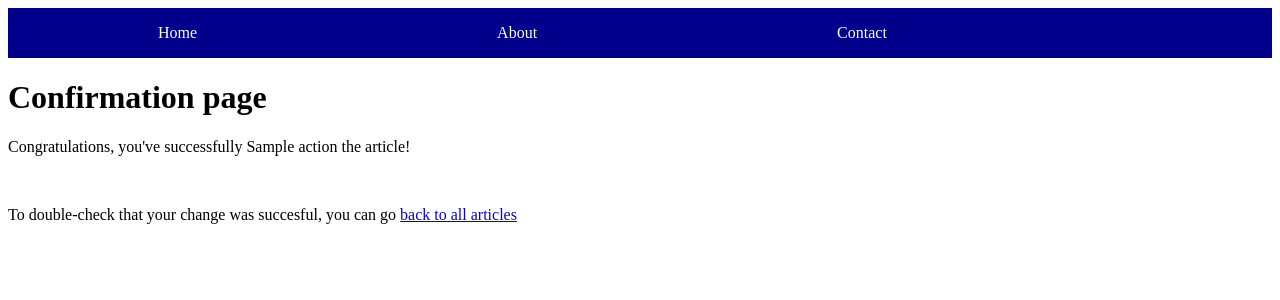
After one commit to divinehoney/Hand-in-2-Flask, a Flask app: template app/templates/articles/confirmation.html in a window 1280 px wide. The commit adds this page. Shown: the top 300 px of the page. Run offline with Flask 3, Linux system fonts and the light colour scheme; the template is opened without the code that fills it: most values are stand-ins (such as "Sample title", 1, 10 or a date in 2020).

Commit message:
add confirmation page

```diff
--- a/app/articles/routes.py
+++ b/app/articles/routes.py
@@ -30,7 +30,7 @@ def post_publish_an_article():
             raise Exception('Please fill out all article fields.')
 
         create_article(request.form)
-        return render_template('articles/new.html')
+        return render_template('articles/confirmation.html', action = 'published')
 
     except Exception as error_message:
         error = error_message or 'An error occured while processing your article. Please make sure to enter valid data.'
@@ -44,7 +44,7 @@ def delete_article_by_user():
     all_articles = Article.query.all()
     if request.method == "POST":
         delete_article(request.form)
-        return redirect(url_for('articles.delete_article_by_user'))
+        return render_template('articles/confirmation.html', action = 'deleted')
 
 
     return render_template('articles/delete.html', html_articles = all_articles)
@@ -56,7 +56,7 @@ def edit_article_by_user(id):
         article.title = request.form.get('title')
         article.reading_time = request.form.get('reading_time')
         article.save()
-        return redirect(url_for("articles.list_of_articles"))
+        return render_template('articles/confirmation.html', action = 'edited')
     return render_template("articles/edit.html", article=article)
 
 @blueprint.route('/run-seed')
--- /dev/null
+++ b/app/templates/articles/confirmation.html
@@ -0,0 +1,11 @@
+{% extends 'base.html' %}
+
+{% block title %}Confirmation page{% endblock %}
+
+{% block main %}
+  <h1>Confirmation page</h1>
+
+  <p>Congratulations, you've successfully {{ action }} the article!</p>
+  <br>
+  <p>To double-check that your change was succesful, you can go <a href="/articles">back to all articles</a></p>
+{% endblock %}
--- a/app/templates/articles/show.html
+++ b/app/templates/articles/show.html
@@ -7,7 +7,7 @@
 
   <p>Reading time: {{single_html_article.reading_time}}</p>
 
-  <a href="/editarticle/{{ single_html_article.id }}">Edit</a>
+  <a href="/editarticle/{{ single_html_article.id }}">Edit this article</a>
   <br>
   <a href="/deletearticle">Delete an article</a>
 
```
